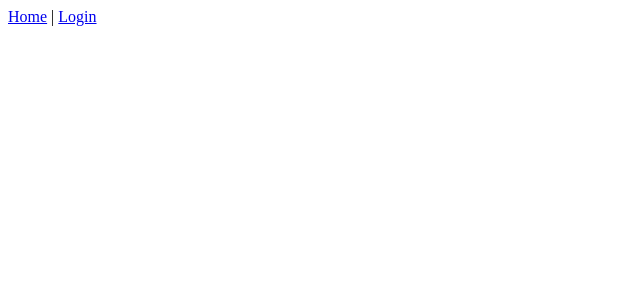
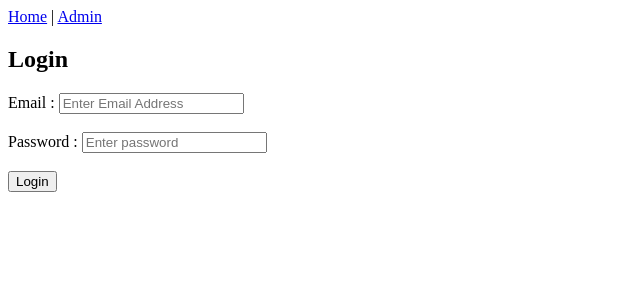
Before and after one commit to rKarthik30/E-Learning-App, a React (Create React App) app: page /admin/login in a window 1280 px wide. Shown: the top 300 px of the page, without its empty margins (0-640 px from the left). Built offline with nearby package versions, Linux system fonts and the light colour scheme.

Commit message:
refracted login

```diff
--- a/src/action/adminAction.js
+++ b/src/action/adminAction.js
@@ -15,3 +15,21 @@ export const startAdminRegister = (adminData,reset) => {
             })
     }
 }
+
+export const startAdminLogin = (loginData,reset,redirect) => {
+    return (dispatch) => {
+        axios.post('http://dct-e-learning.herokuapp.com/api/admin/login',loginData)
+            .then((res) => {
+                const result = res.data
+                if(result.hasOwnProperty('errors')){
+                    alert(result.errors)
+                }else{
+                    alert('Successfully Logged in')
+                    localStorage.setItem('token',result.token)
+                    reset()
+                    redirect()
+
+                }
+            })
+    }
+}
--- /dev/null
+++ b/src/components/admin/adminContainer.js
@@ -0,0 +1,12 @@
+import React from 'react'
+import {Link} from 'react-router-dom'
+
+const AdminContainer = () => {
+    return(
+        <div>
+            <Link to='/admin/login'>Login</Link> | <Link to='/admin/register'>Register</Link>
+        </div>
+    )
+}
+
+export default AdminContainer
--- /dev/null
+++ b/src/components/admin/adminLogin.js
@@ -0,0 +1,21 @@
+import React from 'react'
+import {useDispatch} from 'react-redux'
+import Login from '../home&login/Login'
+import {startAdminLogin} from '../../action/adminAction'
+
+const AdminLogin = (props) => {
+    const dispatch = useDispatch()
+
+    const redirect = () => {
+        props.history.push('/')
+    }
+
+    const callBack = (loginData,reset) => {
+        dispatch(startAdminLogin(loginData,reset,redirect))
+    }
+    return (
+        <Login callBack={callBack}/>
+    )
+}
+
+export default AdminLogin
--- a/src/components/adminRegister.js
+++ b/src/components/admin/adminRegister.js
@@ -1,7 +1,7 @@
 import React,{useState} from 'react'
 import validator from 'validator'
 import {useDispatch} from 'react-redux'
-import {startAdminRegister} from '../action/adminAction'
+import {startAdminRegister} from '../../action/adminAction'
 
 const Register = () =>  {
     const [username,setUsername] = useState('')
--- a/src/components/eLearningContainer.js
+++ b/src/components/eLearningContainer.js
@@ -1,17 +1,19 @@
 import React from 'react'
 import {Link,Route,withRouter} from 'react-router-dom'
 import Home from './home&login/Home'
-import Login from './home&login/Login'
-import adminRegister from './adminRegister'
+import adminContainer from './admin/adminContainer'
+import adminRegister from './admin/adminRegister'
+import adminLogin from './admin/adminLogin'
 
 const eLearningContainer = () =>  {
   return (
     <div>
-        <Link to='/'>Home</Link> | <Link to='/login'>Login</Link>
+      <Link to='/'>Home</Link> | <Link to='/admin'>Admin</Link>
 
       <Route path='/' component={Home} exact/>
-      <Route path='/login' component={Login}/>
-      <Route path='/adminRegister' component={adminRegister}/>
+      <Route path='/admin' component={adminContainer} exact/>
+      <Route path='/admin/login' component={adminLogin} exact/>
+      <Route path='/admin/register' component={adminRegister} exact/>
     </div>
   )
 }
--- a/src/components/home&login/Login.js
+++ b/src/components/home&login/Login.js
@@ -1,11 +1,16 @@
 import React,{useState} from 'react'
 import validator from 'validator'
+// import {useDispatch} from 'react-redux'
+// import {startAdminLogin} from '../../action/adminAction'
 
-const Login = () =>  {
+const Login = (props) =>  {
+  const {callBack} = props
   const [email,setEmail] = useState('')
   const [password,setPassword] = useState('')
   const [formErrors,setFormErrors] = useState({})
   const errors = {}
+
+  // const dispatch = useDispatch()
 
   const handleChange = (e) => {
     const atr = e.target.name
@@ -29,22 +34,30 @@ const Login = () =>  {
     }
   }
 
-  const reset = () => {
-    setPassword('')
-    setEmail('')
-  }
-
   const handleSubmit = (e) => {
     e.preventDefault()
     runValidator()
-
+    console.log(props.history)
     if(Object.keys(errors).length === 0){
       setFormErrors({})
-      const formData = {
+      const loginData = {
         email,
         password
       }
-      reset()
+
+      const reset = () => {
+        setPassword('')
+        setEmail('')
+      }
+
+      // const redirect = () => {
+
+      //   props.history.push('/')
+      // }
+
+      callBack(loginData,reset)
+      // dispatch(startAdminLogin(loginData,reset,redirect))
+
     }else{
       setFormErrors(errors)
     }
```
